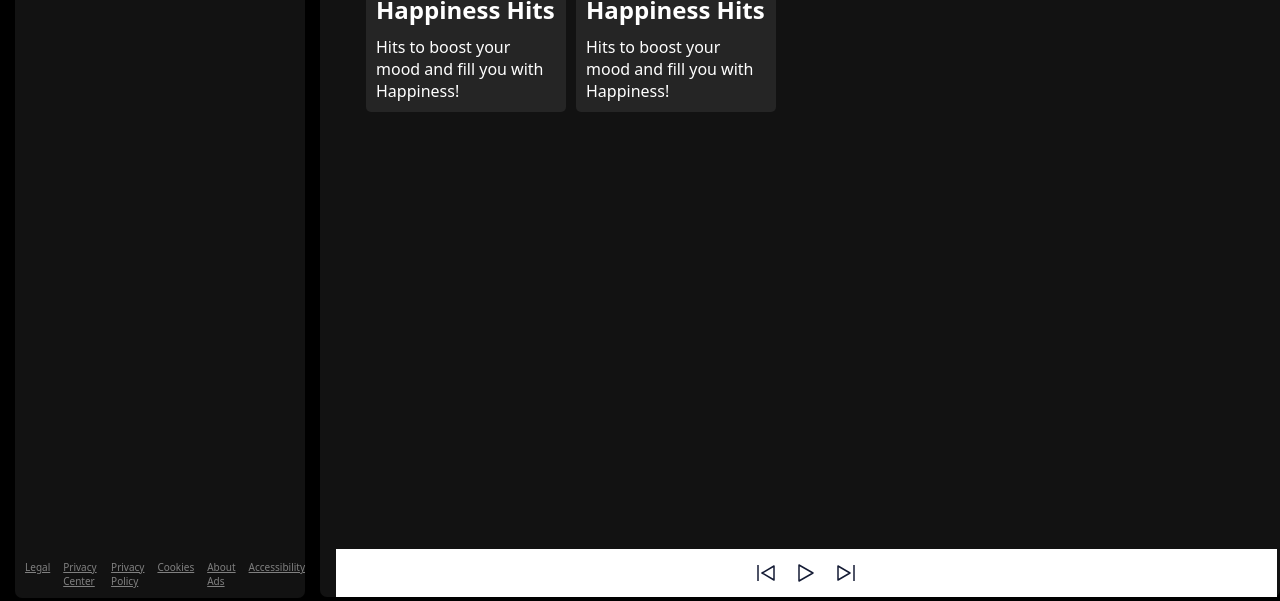
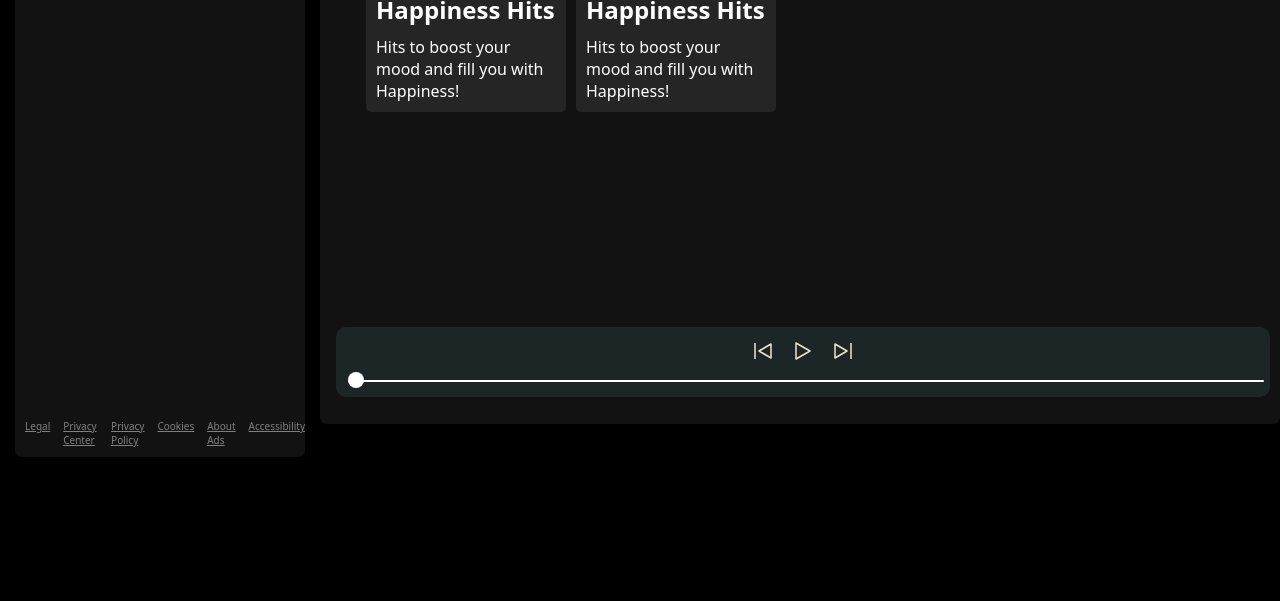
Before and after one commit to Krish-Baryashah/Spotify-Clone, a plain HTML site: page index.html in a window 1280 px wide. Shown: the part 368-969 px from the top of the page. After the commit the page ends 879 px from the top, so only its background shows below. Drawn offline with Linux system fonts and the light colour scheme; no server answers.

Commit message:
Lets work on Functionality

```diff
--- a/css/style.css
+++ b/css/style.css
@@ -25,9 +25,12 @@ body {
     width: 25vw;
     padding: 10px;
 }
-
+.play-height {
+    height: 85.5vh;
+}
 .right {
     width: 75vw;
+    height: 97vh;
 }
 
 .home {
@@ -185,11 +188,15 @@ body {
 
 } */
 
-.playbar{
-    position: absolute;
-    bottom: 0;
-    background-color: rgb(255, 255, 255);
-    width: 98%;
+.playbar {
+    position: fixed;
+    bottom: 35px;
+    filter: invert(1);
+    background: #e2d9d9;
+    border-radius: 10px;
+    height: 70px;
+    /* width: 90%; */
+    width: 73vw;
     padding: 12px;
 }
 
@@ -201,9 +208,9 @@ body {
 
 
 .songList {
-    height: 644px;
+    height: 655px;
     overflow: auto;
-    margin: 44px 0;
+    margin-bottom: 44px;
 }
 
 .songList ul{
@@ -239,3 +246,24 @@ body {
     width: 64px;
     padding: 12px ;
 }
+
+.seekbar{
+    height: 2px;
+    width: 98%;
+    background:  black;
+    border-radius: 10px ;
+    position: absolute;
+    bottom: 15px;
+    /* margin: 6px; */
+}
+
+.circle{
+    width: 16px;
+    height: 16px;
+    border-radius: 13px;
+    background-color: black;
+    position: relative;
+    bottom: 8px;
+    left: 0%;
+    transition: left 0.5s ;
+}
--- a/index.html
+++ b/index.html
@@ -8,14 +8,6 @@
     <link rel="preconnect" href="https://fonts.gstatic.com" crossorigin />
     <link rel="stylesheet" href="./css/style.css" />
     <link rel="stylesheet" href="./css/utility.css" />
-    <!-- <link
-      rel="stylesheet"
-      href="https://cdn.jsdelivr.net/npm/locomotive-scroll@3.5.4/dist/locomotive-scroll.css"
-    />
-    <link
-      href="https://cdn.jsdelivr.net/npm/remixicon@3.5.0/fonts/remixicon.css"
-      rel="stylesheet"
-    /> -->
   </head>
   <body>
     <div class="container flex bg-black">
@@ -31,7 +23,7 @@
             </li>
           </ul>
         </div>
-        <div class="bg-grey rounded library m-1 p-1">
+        <div class="bg-grey rounded play-height library m-1 p-1">
           <div class="heading">
             <img src="./img/playlist.svg" alt="playlist" class="invert" />
             <h2>Your library</h2>
@@ -162,6 +154,11 @@
             </div>
           </div>
           <div class="playbar">
+            <div class="seekbar">
+              <div class="circle">
+
+              </div>
+            </div>
             <div class="songinfo">
 
             </div>
@@ -175,16 +172,11 @@
             </div>
           </div>
         </div>
+
       </div>
     </div>
 
-    <!-- <script src="https://cdn.jsdelivr.net/npm/locomotive-scroll@3.5.4/dist/locomotive-scroll.js"></script>
-    <script
-      src="https://cdnjs.cloudflare.com/ajax/libs/gsap/3.12.2/gsap.min.js"
-      integrity="sha512-16esztaSRplJROstbIIdwX3N97V1+pZvV33ABoG1H2OyTttBxEGkTsoIVsiP1iaTtM8b3+hu2kB6pQ4Clr5yug=="
-      crossorigin="anonymous"
-      referrerpolicy="no-referrer"
-    ></script> -->
+
     <script src="./js/script.js"></script>
   </body>
 </html>
--- a/js/script.js
+++ b/js/script.js
@@ -3,7 +3,10 @@
 //     smooth: true,
 // });
 
+
+
 async function getSongs() {
+    // Get the list of all the songs
   let a = await fetch("http://127.0.0.1:5500/songss/");
   let response = await a.text();
   let div = document.createElement("div");
@@ -22,6 +25,8 @@ async function getSongs() {
   return songs;
 }
 
+
+// Show all the songs in the playlisy
 async function main() {
   let songs = await getSongs();
   console.log(songs);
```
